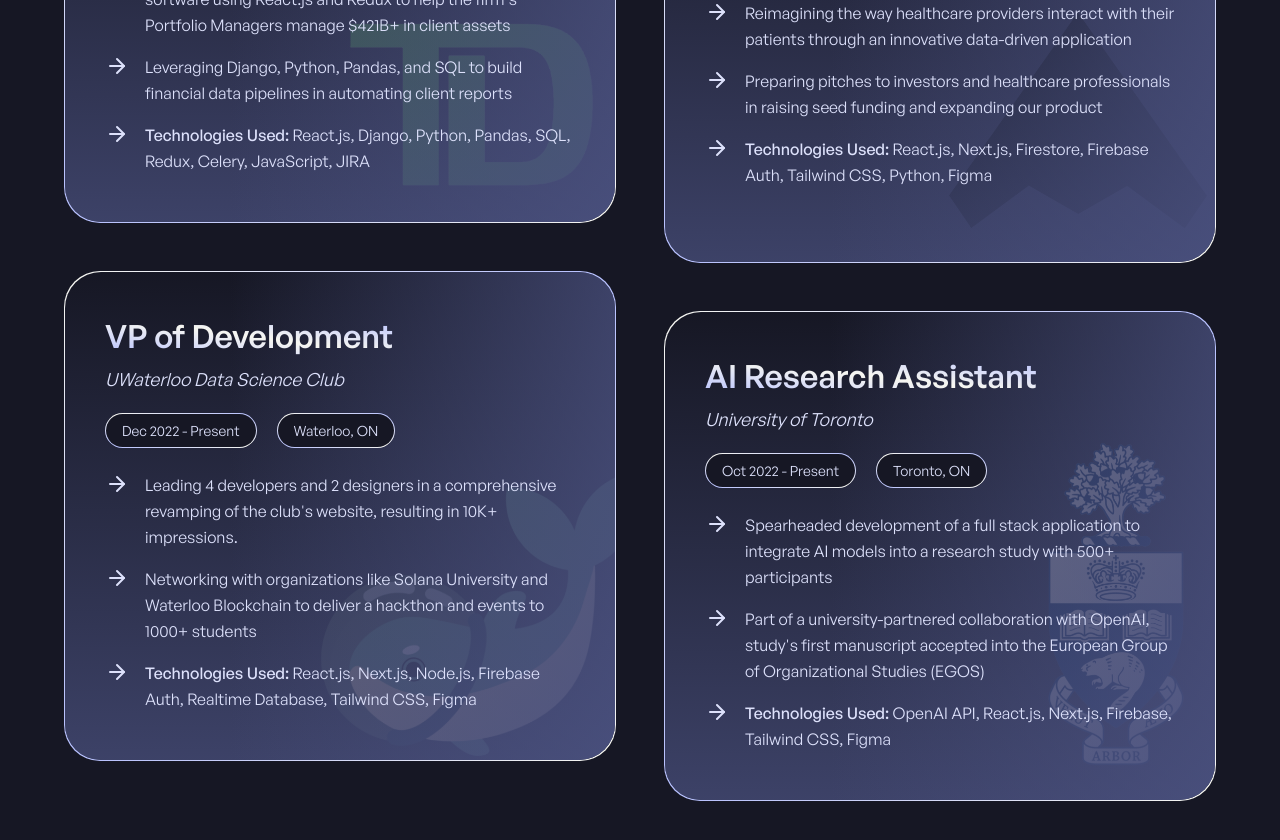
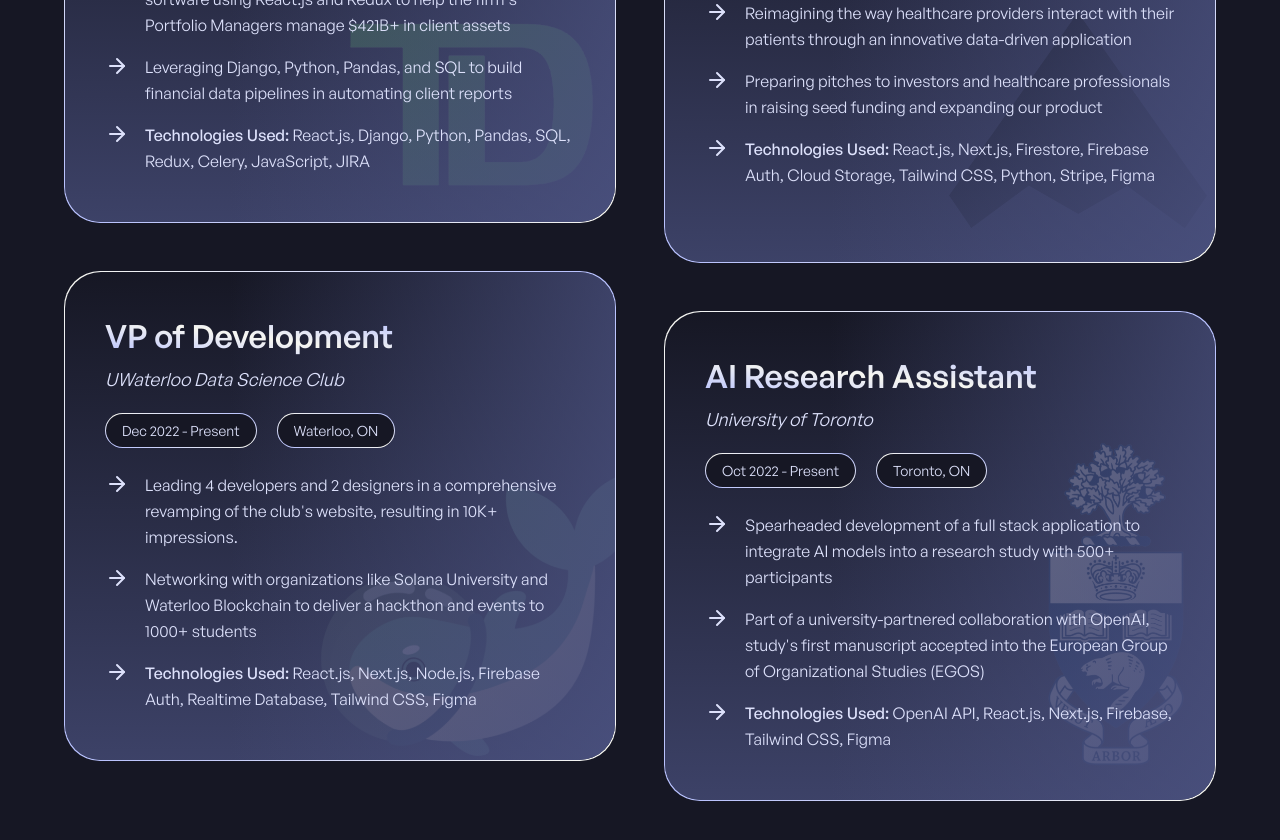
Before and after one commit to qiaoandrew/personal-website, a Next.js app: page / in a window 1280 px wide. Shown: the part 2080-2920 px from the top of the page. Built offline with nearby package versions, Linux system fonts and the light colour scheme.

Commit message:
add new technologies for stealth startup experience

```diff
--- a/constants/experiences.ts
+++ b/constants/experiences.ts
@@ -45,8 +45,8 @@
         sm: 'Preparing investor pitches and raising seed funding to expand our product',
       },
       {
-        lg: '<span class="font-medium">Technologies Used:</span> React.js, Next.js, Firestore, Firebase Auth, Tailwind CSS, Python, Figma',
-        sm: '<span class="font-medium">Technologies Used:</span> React.js, Next.js, Firestore, Firebase Auth, Tailwind CSS, Python, Figma',
+        lg: '<span class="font-medium">Technologies Used:</span> React.js, Next.js, Firestore, Firebase Auth, Cloud Storage, Tailwind CSS, Python, Stripe, Figma',
+        sm: '<span class="font-medium">Technologies Used:</span> React.js, Next.js, Firebase, Tailwind CSS, Python, Stripe, Figma',
       },
     ],
   },
```
